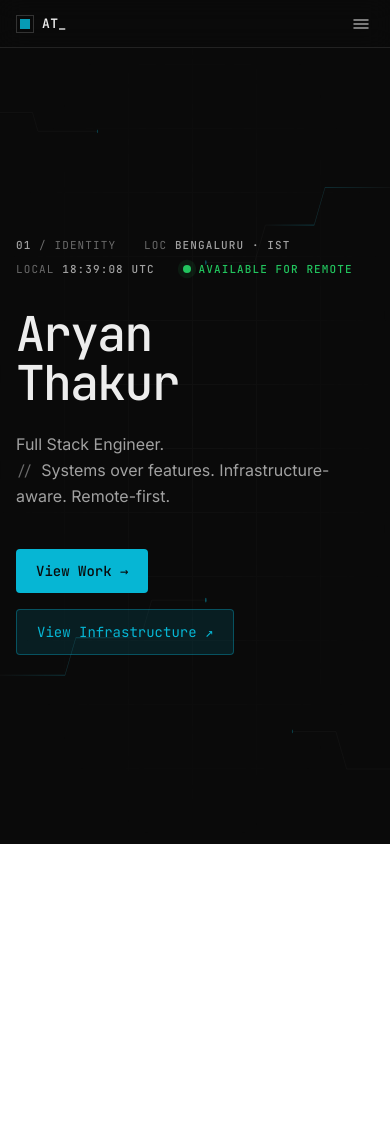
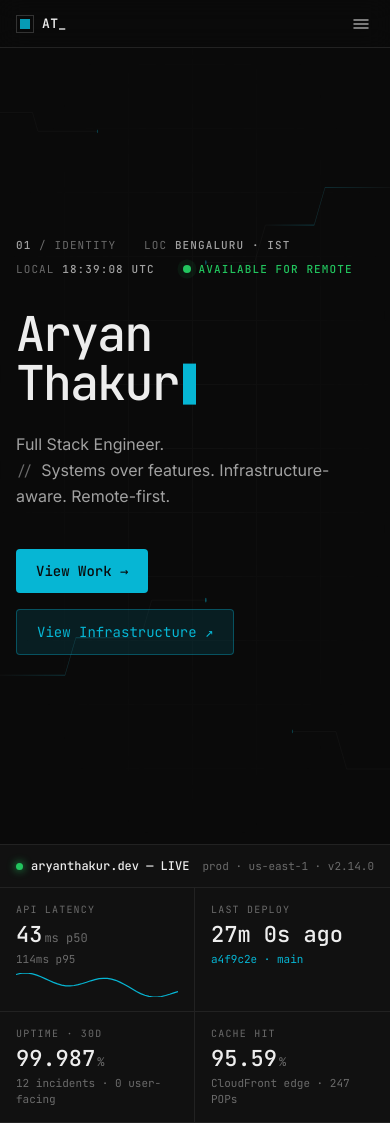
Before and after one commit to AryanThakur01/personal-portfolio, a React (Vite) app in the folder web/: page / in a window 390 px wide. Before the commit the page ends 844 px from the top, so only its background shows below. Built offline with nearby package versions, Linux system fonts and the light colour scheme.

Commit message:
feat(health): responsive layout — grid on mobile, full-width strip on desktop

```diff
--- a/web/src/App.tsx
+++ b/web/src/App.tsx
@@ -1,5 +1,6 @@
 import { Navbar } from "./components/Navbar";
 import { Hero } from "./components/Hero";
+import { SystemHealth } from "./components/SystemHealth";
 
 function App() {
   return (
@@ -7,6 +8,7 @@ function App() {
       <Navbar />
       <main>
         <Hero />
+        <SystemHealth />
       </main>
     </div>
   );
--- a/web/src/components/SystemHealth.tsx
+++ b/web/src/components/SystemHealth.tsx
@@ -56,15 +56,7 @@ function Sparkline({ data }: { data: number[] }) {
   );
 }
 
-// --- cells ---
-
-function Cell({ children }: { children: React.ReactNode }) {
-  return (
-    <div className="flex-shrink-0 px-5 py-3.5 border-r border-border min-w-[160px]">
-      {children}
-    </div>
-  );
-}
+// --- shared sub-components ---
 
 function Label({ children }: { children: React.ReactNode }) {
   return (
@@ -109,12 +101,28 @@ function Sub({
   );
 }
 
+function StatusHeader() {
+  return (
+    <div className="flex items-center justify-between">
+      <div className="flex items-center gap-2 font-mono text-[12px] font-medium text-text">
+        <span
+          className="w-[7px] h-[7px] rounded-full bg-green shrink-0"
+          style={{ boxShadow: "0 0 8px #22c55e" }}
+        />
+        aryanthakur.dev — LIVE
+      </div>
+      <div className="font-mono text-[11px] text-text-3">
+        prod · us-east-1 · v2.14.0
+      </div>
+    </div>
+  );
+}
+
 // --- main component ---
 
 export function SystemHealth() {
   const t = useTick(1500);
 
-  // sparkline history — keep a rolling 40-point buffer
   const history = useRef<number[]>([]);
   useMemo(() => {
     history.current = Array.from({ length: 40 }, (_, i) =>
@@ -127,58 +135,78 @@ export function SystemHealth() {
   const cacheHit = jitter(94.6, 1.4, t, 2.1).toFixed(2);
 
   const deployAgo = useMemo(() => {
-    const deployedAt = Date.now() - 1000 * 60 * 27; // ~27 min ago, fixed anchor
+    const deployedAt = Date.now() - 1000 * 60 * 27;
     return relTime(Date.now() - deployedAt);
   }, [t]);
 
   return (
-    <div id="status" className="border-y border-border bg-bg-card overflow-x-auto">
-      <div className="flex min-w-max">
+    <div id="status" className="border-y border-border bg-bg-card">
 
-        {/* Header cell */}
-        <div className="flex-shrink-0 flex flex-col justify-center px-5 py-3.5 border-r border-border min-w-[210px]">
-          <div className="flex items-center gap-2 font-mono text-[12px] font-medium text-text">
-            <span
-              className="w-[7px] h-[7px] rounded-full bg-green"
-              style={{ boxShadow: "0 0 8px #22c55e" }}
-            />
-            aryanthakur.dev — LIVE
+      {/* ── Mobile layout (grid) ── */}
+      <div className="md:hidden">
+        {/* Header — full width */}
+        <div className="px-4 py-3 border-b border-border">
+          <StatusHeader />
         </div>
-          <div className="font-mono text-[11px] text-text-3 mt-1">
-            prod · us-east-1 · v2.14.0
-          </div>
-        </div>
-
-        {/* API Latency */}
-        <Cell>
+        {/* 2×2 metric grid */}
+        <div className="grid grid-cols-2">
+          <div className="px-4 py-3.5 border-r border-b border-border">
             <Label>API LATENCY</Label>
             <Value unit="ms p50">{p50}</Value>
             <Sub>{p95}ms p95</Sub>
             <Sparkline data={history.current} />
-        </Cell>
-
-        {/* Last Deploy */}
-        <Cell>
+          </div>
+          <div className="px-4 py-3.5 border-b border-border">
             <Label>LAST DEPLOY</Label>
             <Value>{deployAgo}</Value>
             <Sub accent>a4f9c2e · main</Sub>
-        </Cell>
-
-        {/* Uptime */}
-        <Cell>
+          </div>
+          <div className="px-4 py-3.5 border-r border-border">
             <Label>UPTIME · 30d</Label>
             <Value unit="%">99.987</Value>
             <Sub>12 incidents · 0 user-facing</Sub>
-        </Cell>
-
-        {/* Cache hit */}
-        <Cell>
+          </div>
+          <div className="px-4 py-3.5">
             <Label>CACHE HIT</Label>
             <Value unit="%">{cacheHit}</Value>
             <Sub>CloudFront edge · 247 POPs</Sub>
-        </Cell>
+          </div>
+        </div>
+      </div>
 
+      {/* ── Desktop layout (full-width equal columns) ── */}
+      <div className="hidden md:flex">
+          {/* Header cell */}
+          <div className="flex-1 flex flex-col justify-center px-5 py-3.5 border-r border-border">
+            <StatusHeader />
           </div>
+          {/* API Latency */}
+          <div className="flex-1 px-5 py-3.5 border-r border-border">
+            <Label>API LATENCY</Label>
+            <Value unit="ms p50">{p50}</Value>
+            <Sub>{p95}ms p95</Sub>
+            <Sparkline data={history.current} />
+          </div>
+          {/* Last Deploy */}
+          <div className="flex-1 px-5 py-3.5 border-r border-border">
+            <Label>LAST DEPLOY</Label>
+            <Value>{deployAgo}</Value>
+            <Sub accent>a4f9c2e · main</Sub>
+          </div>
+          {/* Uptime */}
+          <div className="flex-1 px-5 py-3.5 border-r border-border">
+            <Label>UPTIME · 30d</Label>
+            <Value unit="%">99.987</Value>
+            <Sub>12 incidents · 0 user-facing</Sub>
+          </div>
+          {/* Cache hit */}
+          <div className="flex-1 px-5 py-3.5">
+            <Label>CACHE HIT</Label>
+            <Value unit="%">{cacheHit}</Value>
+            <Sub>CloudFront edge · 247 POPs</Sub>
+          </div>
+      </div>
+
     </div>
   );
 }
```
Lines whose indentation alone changed are shown as unchanged.
